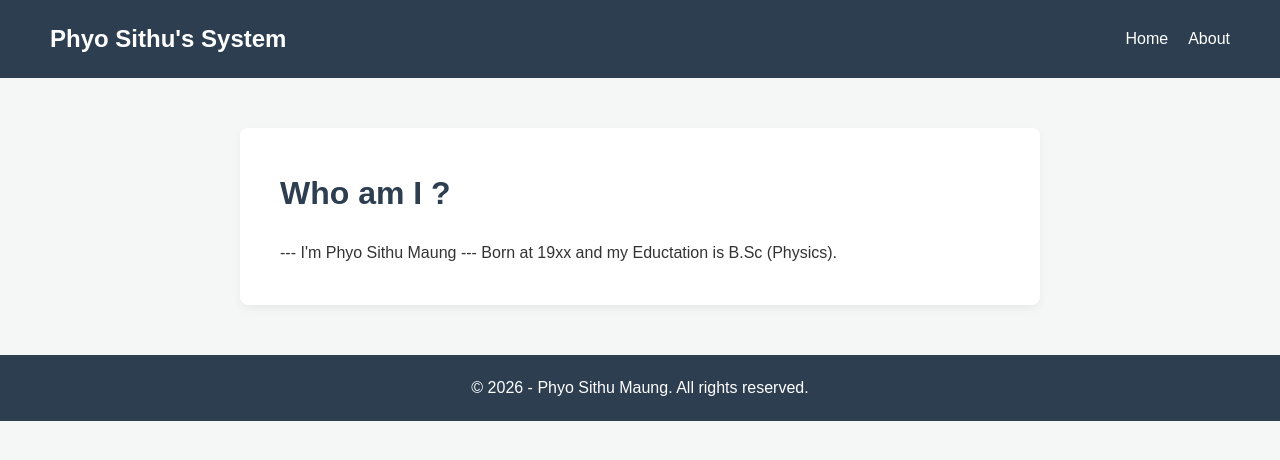
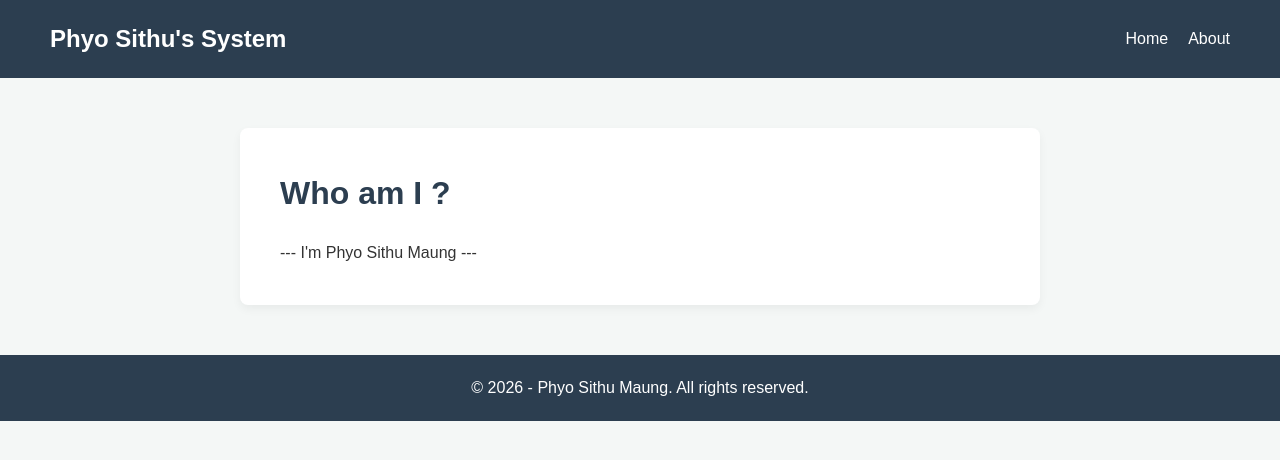
Before and after one commit to eastmothon/kophyosithu7, a plain HTML site: page about.html in a window 1280 px wide. Drawn offline with Linux system fonts and the light colour scheme; a web font is replaced by a local one.

Commit message:
Update about.html

```diff
--- a/about.html
+++ b/about.html
@@ -34,7 +34,8 @@
     <!-- Main Content -->
     <div class="content">
         <h1>Who am I ? </h1>
-        <p> --- I'm Phyo Sithu Maung ---  Born at 19xx and my Eductation is B.Sc (Physics). </p>
+        <p> --- I'm Phyo Sithu Maung ---</p>
+        <p></p>
     </div>
 
     <!-- Footer -->
```
